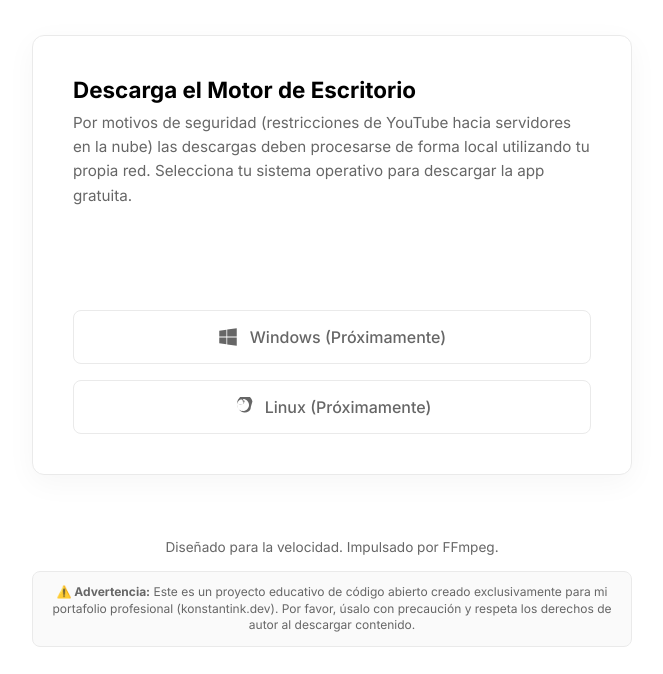
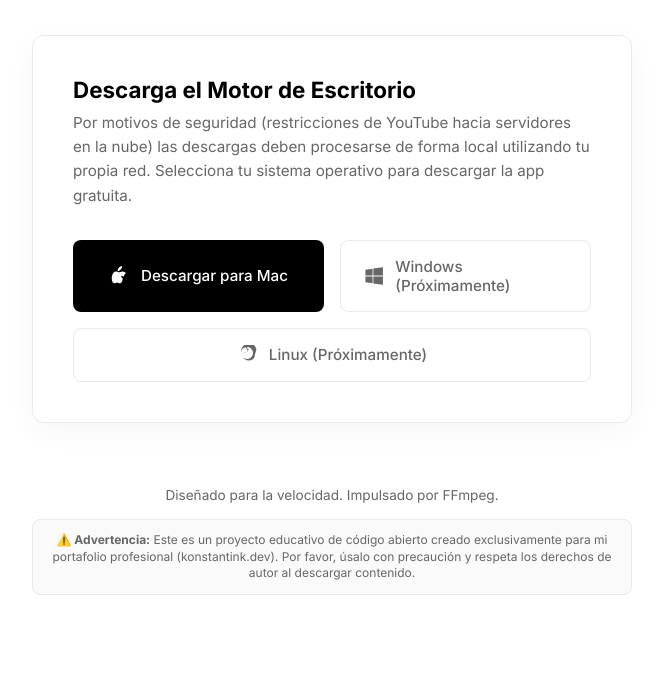
Before and after one commit to konstantinWDK/youtube-playlist-downloader, a Flask app: page / in a window 1280 px wide. Shown: the part 565-1239 px from the top of the page, without its empty margins (308-971 px from the left). After the commit the page ends 1160 px from the top, so only its background shows below. Run offline with Flask 3, Linux system fonts and the light colour scheme.

Commit message:
style: fix mac button color and arrange OS buttons horizontally

```diff
--- a/templates/index.html
+++ b/templates/index.html
@@ -219,16 +219,17 @@
             gap: 0.75rem;
             padding: 1rem 1.5rem;
             border-radius: 8px;
-            font-size: 1rem;
+            font-size: 0.95rem;
             font-weight: 500;
             text-decoration: none;
             transition: all 0.2s ease;
-            width: 100%;
+            flex: 1;
+            min-width: 220px;
             border: 1px solid transparent;
         }
 
         .mac-btn {
-            background-color: var(--primary);
+            background-color: var(--accent);
             color: white;
         }
         .mac-btn:hover {
@@ -519,7 +520,7 @@
             <p style="color: var(--muted); font-size: 0.95rem; margin-bottom: 2rem; line-height: 1.6;">
                 Por motivos de seguridad (restricciones de YouTube hacia servidores en la nube) las descargas deben procesarse de forma local utilizando tu propia red. Selecciona tu sistema operativo para descargar la app gratuita.
             </p>
-            <div class="flex-row" style="flex-direction: column; gap: 1rem;">
+            <div class="flex-row" style="flex-direction: row; flex-wrap: wrap; gap: 1rem;">
                 <a href="https://github.com/konstantinWDK/youtube-playlist-downloader/releases/latest" target="_blank" class="os-btn mac-btn">
                     <svg viewBox="0 0 384 512" fill="currentColor" width="20" height="20"><path d="M318.7 268.7c-.2-36.7 16.4-64.4 50-84.8-18.8-26.9-47.2-41.7-84.7-44.6-35.5-2.8-74.3 20.7-88.5 20.7-15 0-49.4-19.7-76.4-19.7C63.3 141.2 24 184.8 8 277.3c-1.9 11.2-1.9 23-1.9 35.8 0 83.1 34.5 130.4 69 130.4 22 0 32.8-14 70.8-14 37.5 0 47.9 14 70.8 14 36.5 0 69-47.3 69-130.4-25.5-12.7-36.9-38-36.9-66.2zM237.1 92.2c19.1-25 35.5-56.4 35.5-92.2-28.5 1.4-60.9 16.9-80.4 41.3-17.8 22-35.5 54.9-35.5 89.2 30.5 1.9 59.5-13.6 80.4-38.3z"/></svg>
                     <span>Descargar para Mac</span>
```
